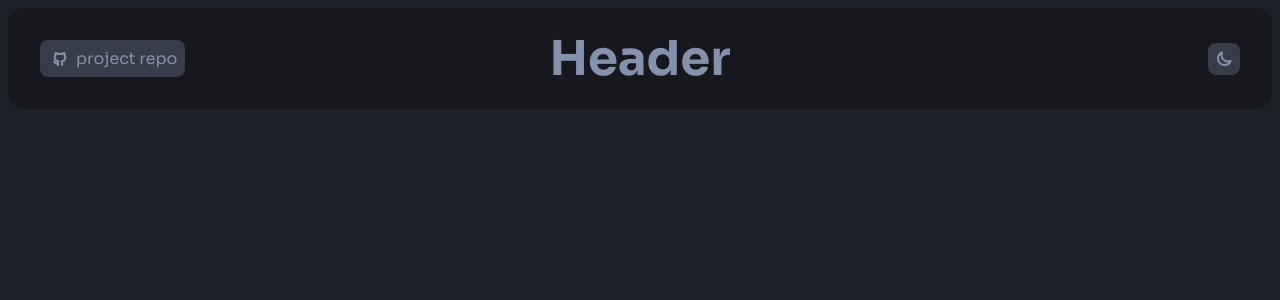
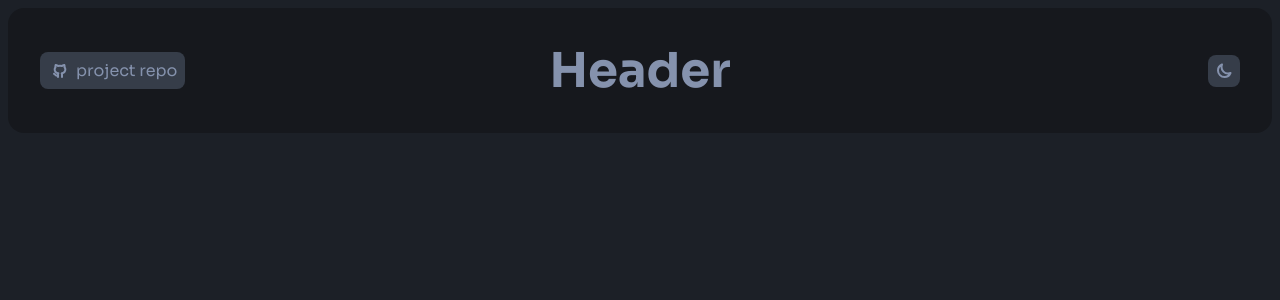
Before and after one commit to SoupCat-Py/zshcheatsheet, a React (Vite) app: page / in a window 1280 px wide. Shown: the top 300 px of the page. Built offline with nearby package versions, Linux system fonts and the light colour scheme.

Commit message:
reformat layout for a more robust centering... i think

```diff
--- a/src/components/Header.tsx
+++ b/src/components/Header.tsx
@@ -1,9 +1,7 @@
-import styles from "../styles/Header.module.css";
-
 export default function Header() {
   return (
-    <div className="pos-rel d-flex flex-row bg-norm justify-between align-center p2 r1">
-
+    <div className="d-flex flex-row bg-norm align-center p2 r1">
+      <div className="d-flex flex-row f1 justify-start">
         <a
           className="btn bg-btn-dark color-text p05 r05 g025 nodeco d-flex flex-row align-center justify-center"
           href="https://react.dev"
@@ -26,11 +24,15 @@ export default function Header() {
           </svg>
           <span className="size4">project repo</span>
         </a>
+      </div>
 
-      <h1 className={`pos-abs size1 color-text margin0 padding0 ${styles.h1}`}>
+      <div className="d-flex flex-row f1 justify-center">
+        <h1 className="size1 color-text margin0 padding0">
           Header
         </h1>
+      </div>
 
+      <div className="d-flex flex-row f1 justify-end">
         <a
           className="btn bg-btn-dark color-text p05 r05 g025 nodeco d-flex flex-row align-center justify-center"
           href="https://vite.dev"
@@ -52,5 +54,14 @@ export default function Header() {
           </svg>
         </a>
       </div>
+    </div>
   );
 }
+
+// quick idea
+// make three sections inside the header
+// each one has a flex of 1 (three equal parts)
+// part 1: justify left
+// part 2: justify center
+// part 3: justify right
+// this should center the header while putting the buttons at their respective edges
--- a/src/styles/Header.module.css
+++ /dev/null
@@ -1,4 +0,0 @@
-.h1 {
-    left: 50%;
-    transform: translateX(-50%);
-}
```
Lines whose indentation alone changed are shown as unchanged.
